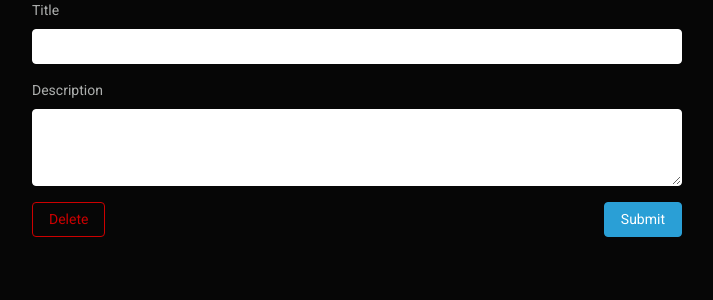
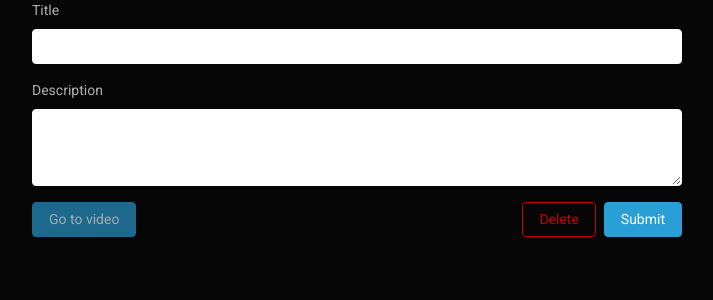
Before and after one commit to Lemmie88/ScrewYoutube, a Django app: template templates/video/edit-video.html in a window 1280 px wide. Shown: the part 157-457 px from the top of the page, without its empty margins (283-996 px from the left). Run offline with Django 3.2, Linux system fonts and the light colour scheme; the template is opened without the code that fills it, so the values that code supplies are empty; parts of the project's set-up code (start-up, migrations or seed data) failed here and were passed over; some libraries are stand-ins or nearby versions.

Commit message:
Tweak video grid and list

```diff
--- a/core/scheduler.py
+++ b/core/scheduler.py
@@ -17,11 +17,11 @@ def process_video():
     while True:
         while Video.objects.filter(status=strings.Constant.NEW).exists():
             for video in Video.objects.filter(status=strings.Constant.NEW):
-                video.is_processing()
+                video.processing()
                 video.update_video_duration()
                 video.generate_thumbnails()
                 video.convert_to_hls()
-                video.is_uploading()
+                video.uploading()
 
         time.sleep(TIMEOUT)
 
@@ -38,7 +38,7 @@ def upload_video():
                 video.upload_hls_video()
                 video.upload_thumbnails()
                 video.delete_temp_files()
-                video.is_ready()
+                video.ready()
 
         time.sleep(TIMEOUT)
 
--- a/static/css/base.css
+++ b/static/css/base.css
@@ -79,8 +79,8 @@ h4 {
 }
 
 .video-list > .card-header > .thumbnail {
-    height: 200px;
-    width: 200px;
+    height: 150px;
+    width: 150px;
     object-fit: cover;
 }
 
@@ -93,6 +93,7 @@ h4 {
 }
 
 .video-list > .card-block > .card-text {
+    font-size: 1rem;
     overflow: hidden;
     text-overflow: ellipsis;
     display: -webkit-box;
@@ -106,7 +107,6 @@ h4 {
 /* Video grid */
 .video-grid {
     height: 100%;
-    cursor: pointer;
 }
 
 .video-grid > .card-body > .card-title {
--- a/templates/video/edit-video.html
+++ b/templates/video/edit-video.html
@@ -20,8 +20,12 @@
             </div>
 
             <div class="d-flex">
-                <button type="button" class="btn btn-outline-danger" onclick="clickDelete()">Delete</button>
-                <button type="button" class="btn btn-primary ml-auto" onclick="submitForm()">Submit</button>
+                <button type="button" class="btn btn-primary
+                        {% if video.is_ready == false %}disabled{% endif %}"
+                        {% if video.is_ready %}onclick="redirectToVideo('{{ video.url }}')"{% endif %}>Go to video
+                </button>
+                <button type="button" class="btn btn-outline-danger ml-auto mx-2" onclick="clickDelete()">Delete</button>
+                <button type="button" class="btn btn-primary" onclick="submitForm()">Submit</button>
             </div>
         </form>
     </div>
--- a/templates/video/video-grid.html
+++ b/templates/video/video-grid.html
@@ -3,7 +3,8 @@
 <div class="row">
     {% for video in videos %}
         <div class="col-sm-12 col-md-4 col-lg-3 p-1">
-            <div class="video-grid card p-0" onclick="redirectToVideo('{{ video.url }}')">
+            <div class="video-grid card p-0 {% if video.is_ready %}pointer{% endif %}"
+                 {% if video.is_ready %}onclick="redirectToVideo('{{ video.url }}')"{% endif %}>
                 <img class="card-img-top thumbnail rounded" src="{{ video.get_thumbnail_public_url }}" alt="thumbnail">
                 <div class="card-body p-2">
                     <h5 class="card-title">{{ video.name }}</h5>
```
Also changed, not shown: core/models/video.py (+9 -3 lines), templates/video/video-list.html (+9 -12 lines).
